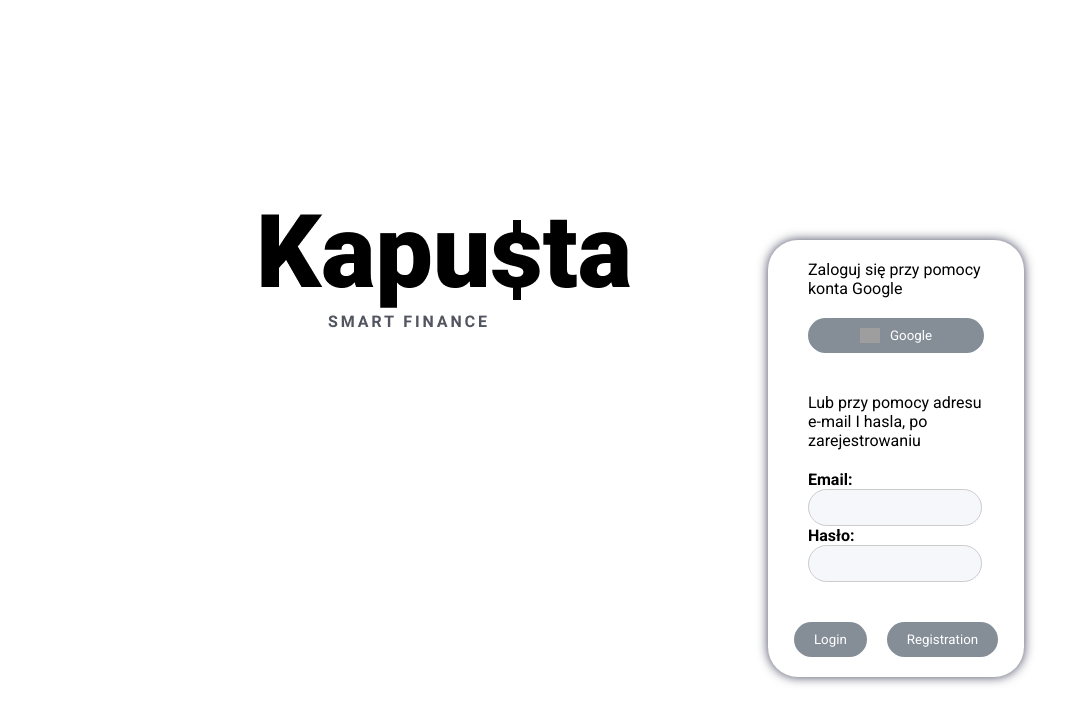
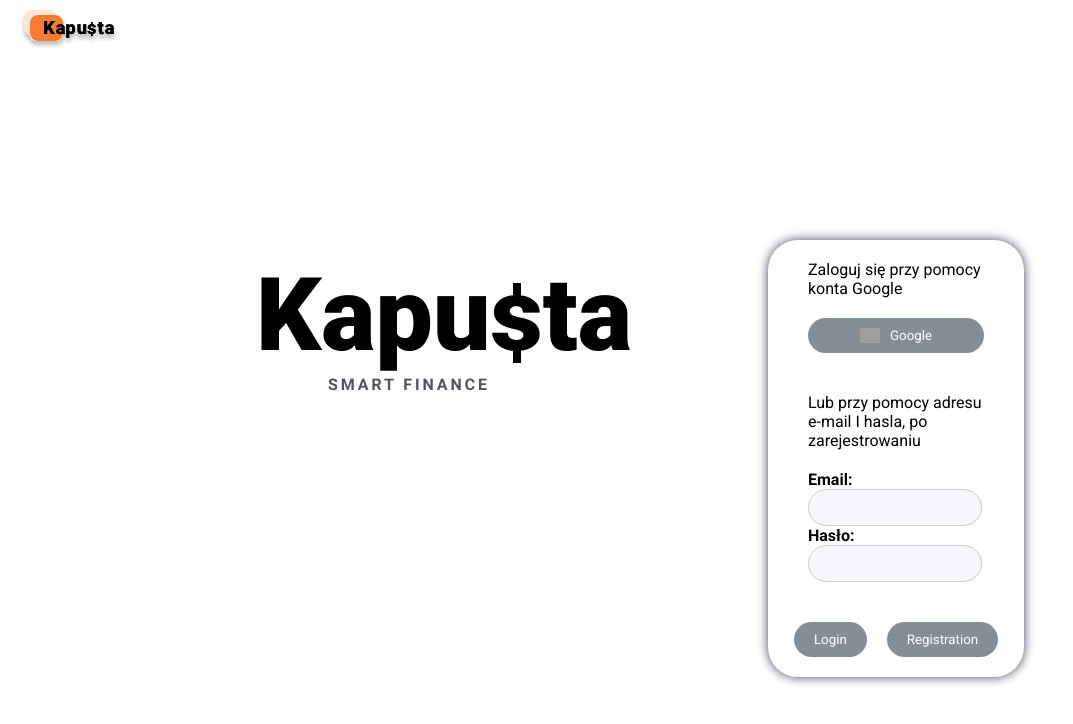
Before and after one commit to mpawelec01/goit-kapusta-project, a React (Create React App) app: page / in a window 1280 px wide. Shown: the top 724 px of the page, without its empty margins (0-1073 px from the left). Built offline with nearby package versions, Linux system fonts and the light colour scheme; grey boxes are pictures that could not be loaded.

Commit message:
Update App.jsx
dodano header jako część wspólną każdej podstrony aplikacji

```diff
--- a/src/App.jsx
+++ b/src/App.jsx
@@ -9,14 +9,18 @@
 import Home from "./pages/Home/Home";
 import MainPage from "./pages/MainPage/MainPage";
 import { Report } from "./pages/Report/Report";
+import { Header } from "./components/Header/Header";
 
 const App = () => {
   return (
-    <Routes>
-      <Route path="/" element={<Home />} />
-      <Route path="/main" element={<MainPage />} />
-      <Route path="/report" element={<Report />} />
-    </Routes>
+    <>
+      <Header />
+      <Routes>
+        <Route path="/" element={<Home />} />
+        <Route path="/main" element={<MainPage />} />
+        <Route path="/report" element={<Report />} />
+      </Routes>
+    </>
   );
 };
 
```
